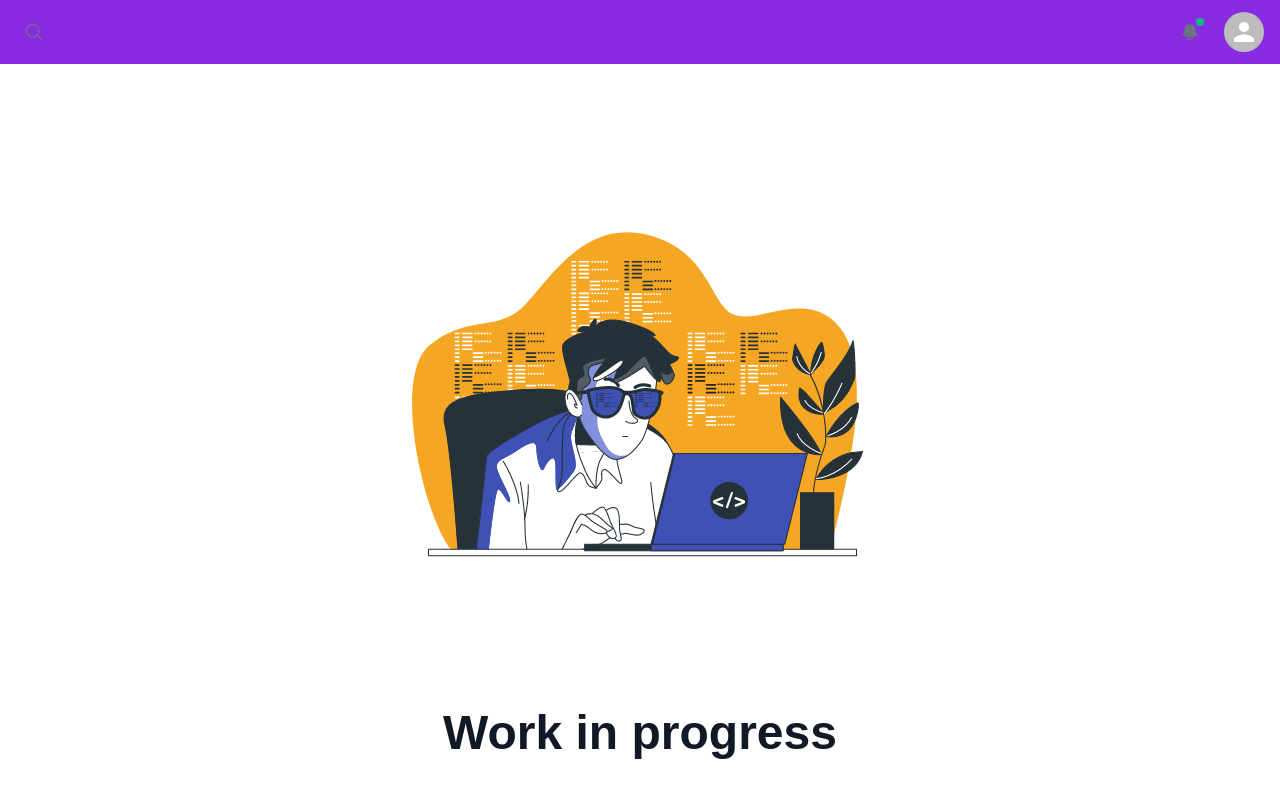
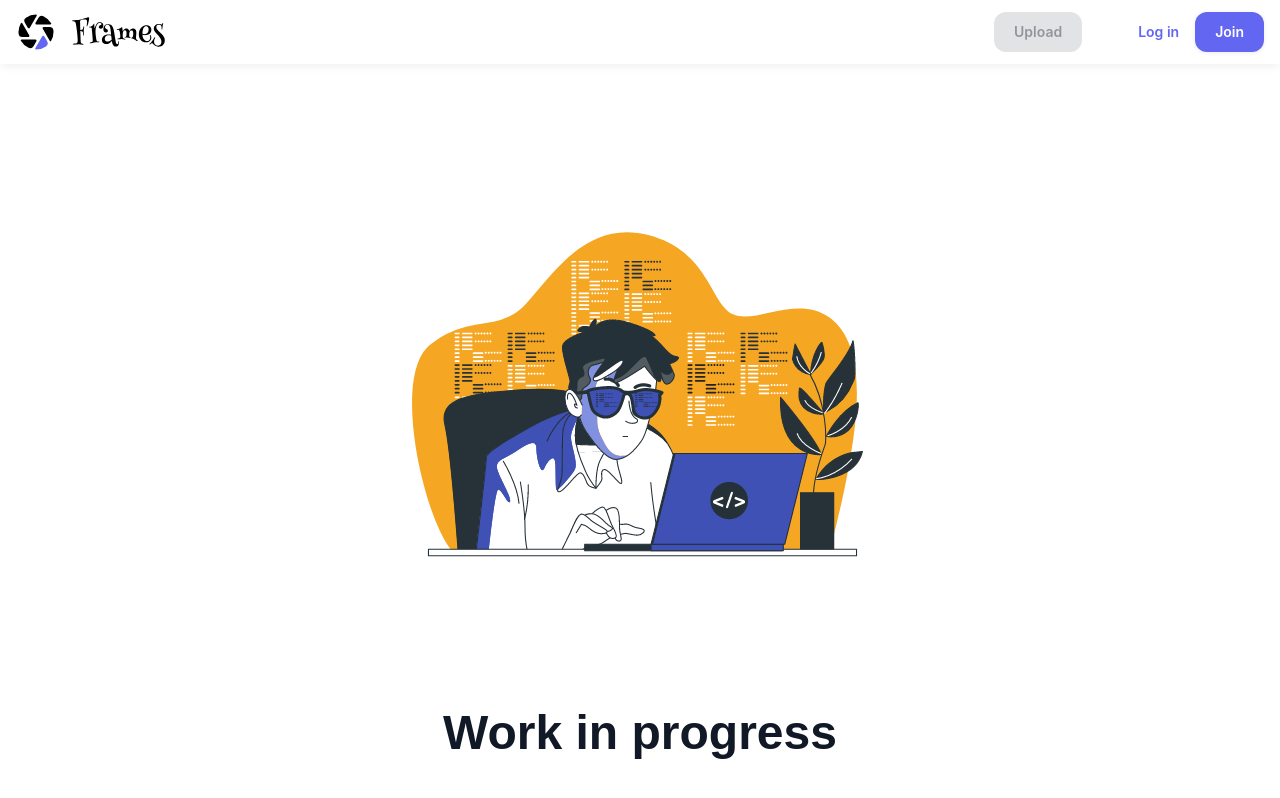
Before and after one commit to ASHISH-RATHORE/frames, a Next.js app: page / in a window 1280 px wide. Built offline with nearby package versions, Linux system fonts and the light colour scheme.

Commit message:
css chanegs and added app header

```diff
--- a/src/Navigation/top-nav.js
+++ b/src/Navigation/top-nav.js
@@ -1,19 +1,32 @@
-import BellIcon from '@heroicons/react/24/solid/BellIcon';
-import UsersIcon from '@heroicons/react/24/solid/UsersIcon';
-import Bars3Icon from '@heroicons/react/24/solid/Bars3Icon';
-import MagnifyingGlassIcon from '@heroicons/react/24/solid/MagnifyingGlassIcon';
+import BellIcon from "@heroicons/react/24/solid/BellIcon";
+import UsersIcon from "@heroicons/react/24/solid/UsersIcon";
+import Bars3Icon from "@heroicons/react/24/solid/Bars3Icon";
+import MagnifyingGlassIcon from "@heroicons/react/24/solid/MagnifyingGlassIcon";
 import {
+  AppBar,
   Avatar,
   Badge,
   Box,
+  Button,
+  Divider,
   IconButton,
+  InputBase,
   Stack,
   SvgIcon,
   Tooltip,
-  useMediaQuery
-} from '@mui/material';
-import { alpha } from '@mui/material/styles';
-import { usePopover } from '../hooks/use-popover';
+  Typography,
+  useMediaQuery,
+} from "@mui/material";
+import { alpha } from "@mui/material/styles";
+import { usePopover } from "../hooks/use-popover";
+import AppName from "../assets/auth/app-name.svg";
+import AppLogo from "../assets/auth/login.svg";
+import Image from "next/image";
+import { Logo } from "@/components/custom-logo/logo";
+import Link from "next/link";
+
+import { useTheme } from "@emotion/react";
+import styled from "@emotion/styled";
 // import { AccountPopover } from '../Navigation/account-popover';
 
 const SIDE_NAV_WIDTH = 280;
@@ -23,25 +36,63 @@ export const TopNav = (props) => {
   const { onNavOpen } = props;
   // const lgUp = useMediaQuery((theme) => theme.breakpoints.up('lg'));
   // const accountPopover = usePopover();
+  const Search = styled('div')(({ theme }) => ({
+    position: 'relative',
+    borderRadius: theme.shape.borderRadius,
+    // border:"1px solid ",
+    // borderColor:"theme.palette.primary.main",
+    background:"#f7f7f7",
+    // '&:hover': {
+    //   backgroundColor: alpha(theme.palette.common.white, 0.25),
+    // },
+    marginLeft: 0,
+    width: '100%',
+    [theme.breakpoints.up('sm')]: {
+      marginLeft: theme.spacing(1),
+      width: 'auto',
+    },
+  }));
+
+  const SearchIconWrapper = styled('div')(({ theme }) => ({
+    padding: theme.spacing(0, 2),
+    height: '100%',
+    position: 'absolute',
+    pointerEvents: 'none',
+    display: 'flex',
+    alignItems: 'center',
+    justifyContent: 'center',
+  }));
+
+  const StyledInputBase = styled(InputBase)(({ theme }) => ({
+    color: 'theme.palette.primary.main',
+    '& .MuiInputBase-input': {
+      padding: theme.spacing(1, 1, 1, 0),
+      // vertical padding + font size from searchIcon
+      paddingLeft: `calc(1em + ${theme.spacing(4)})`,
+      transition: theme.transitions.create('width'),
+      width: '100%',
+      [theme.breakpoints.up('md')]: {
+        width: '20ch',
+      },
+    },
+  }));
+
+
+  const theme = useTheme();
 
   return (
     <>
       <Box
         component="header"
-        sx={{
-          backdropFilter: 'blur(6px)',
-          backgroundColor:"blueviolet",
-          position: 'sticky',
-          left: {
-            lg: `${SIDE_NAV_WIDTH}px`
-          },
+        // sx={{ flexGrow: 1}}
+      >
+        <AppBar position="sticky" sx={{
+          background: (theme) => theme.palette.background.default,
+          position: "sticky",
           top: 0,
-          // width: {
-          //   lg: `calc(100% - ${SIDE_NAV_WIDTH}px)`
-          // },
-          zIndex: (theme) => theme.zIndex.appBar
-        }}
-      >
+          zIndex: (theme) => theme.zIndex.appBar,
+        }}>
+
         <Stack
           alignItems="center"
           direction="row"
@@ -49,72 +100,80 @@ export const TopNav = (props) => {
           spacing={2}
           sx={{
             minHeight: TOP_NAV_HEIGHT,
-            px: 2
+            px: 2,
           }}
-        >
+          >
+          <Stack direction="row" spacing={2} sx={{ alignItems: "center" }}>
+            <Box
+              component={Link}
+              href="/"
+              sx={{
+                height: 40,
+                width: 40,
+               display: { xs: 'none', md: 'flex' }
+              }}
+              >
+              <Logo />
+            </Box>
+            <Image src={AppName} alt="Frames" height={30} />
+            <Box>
+          {/* <Search>
+          <SearchIconWrapper>
+          <SearchIcon />
+          </SearchIconWrapper>
+          <StyledInputBase
+          placeholder="Search…"
+          inputProps={{ 'aria-label': 'search' }}
+          />
+          </Search> */}
+        </Box>
+
+          </Stack>
+
+
           <Stack
             alignItems="center"
+            justifyContent="space-evenly"
             direction="row"
-            spacing={2}
-          >
-            {/* {!lgUp && (
-              <IconButton onClick={onNavOpen}>
-                <SvgIcon fontSize="small">
-                  <Bars3Icon />
-                </SvgIcon>
-              </IconButton>
-            )} */}
-            <Tooltip title="Search">
-              <IconButton>
-                <SvgIcon fontSize="small">
-                  <MagnifyingGlassIcon />
-                </SvgIcon>
-              </IconButton>
-            </Tooltip>
-          </Stack>
-          <Stack
-            alignItems="center"
-            direction="row"
-            spacing={2}
-          >
-            <Tooltip title="Contacts">
-              <IconButton>
-                <SvgIcon fontSize="small">
-                  {/* <UsersIcon /> */}
-                </SvgIcon>
-              </IconButton>
-            </Tooltip>
-            <Tooltip title="Notifications">
-              <IconButton>
-                <Badge
-                  badgeContent={4}
-                  color="success"
-                  variant="dot"
+            spacing={5}
+            >
+            <Box sx={{ display: { xs: 'none', md: 'flex' } }}>
+              <Button disabled variant="contained">
+                Upload
+              </Button>
+            </Box>
+
+            <Stack direction="row" >
+              {false ? (
+                <Avatar
+                sx={{
+                  cursor: "pointer",
+                  height: 40,
+                  width: 40,
+                  background: theme.palette.background.app,
+                }}
                 >
-                  <SvgIcon fontSize="small">
-                    <BellIcon />
-                </SvgIcon>
-                </Badge>
-              </IconButton>
-            </Tooltip>
-            <Avatar
-              // onClick={accountPopover.handleOpen}
-              // ref={accountPopover.anchorRef}
-              sx={{
-                cursor: 'pointer',
-                height: 40,
-                width: 40
-              }}
-              src=""
-            />
+                  AR
+                </Avatar>
+              ):(
+                <Box >
+                  <Button component={Link} href="/auth/login">
+                    Log in
+                  </Button>
+                  <Button
+                    component={Link}
+                    href="/auth/register"
+                    variant="contained"
+                    >
+                    Join
+                  </Button>
+                </Box>
+                )}
+            </Stack>
           </Stack>
         </Stack>
+              </AppBar>
       </Box>
-      {/* <AccountPopover */}
-        {/* anchorEl={accountPopover.anchorRef.current} */}
-        {/* open={accountPopover.open} */}
-        {/* onClose={accountPopover.handleClose} */}
-      {/* /> */}
     </>
   );
 };
--- a/src/layouts/AuthLayout.js
+++ b/src/layouts/AuthLayout.js
@@ -67,7 +67,10 @@ const AuthLayout = (props) => {
               width: '100%',
               display:"flex",
               gap:"1em",
-              alignItems:"center"
+              alignItems:"center",
+              // [theme.breakpoints.down('sm')]: {
+              //   background: "rgb(170,176,198)"
+              // },
             }}
           >
             <Box
--- a/src/layouts/DashboardLayout.js
+++ b/src/layouts/DashboardLayout.js
@@ -10,6 +10,7 @@ const LayoutRoot = styled('div')(({ theme }) => ({
   display: 'flex',
   flex: '1 1 auto',
   maxWidth: '100%',
+
 //   [theme.breakpoints.up('lg')]: {
 //     paddingLeft: SIDE_NAV_WIDTH
 //   }
--- a/src/pages/auth/register.js
+++ b/src/pages/auth/register.js
@@ -75,7 +75,7 @@ function Page() {
                   component={NextLink}
                   href="/auth/login"
                   underline="hover"
-                  variant="subtitle2"
+                  variant="subtitle1"
                 >
                   Log in
                 </Link>
@@ -150,7 +150,7 @@ function Page() {
                   type="submit"
                   variant="contained"
                 >
-                  Continue
+                  Join
                 </Button>
 
               </form>
--- a/src/theme/create-palette.js
+++ b/src/theme/create-palette.js
@@ -16,7 +16,8 @@ export function createPalette() {
       default: common.white,
       paper: common.paper,
       black: common.black,
-      app:"linear-gradient(to right top, #6d327c, #485DA6, #00a1ba, #00BF98, #36C486)"
+      app:"linear-gradient(to right top, #6d327c, #485DA6, #00a1ba, #00BF98, #36C486)",
+      offWhite:"rgba(0,0,0,0)",
     },
     divider: '#F2F4F7',
     error,
```
Also changed, not shown: src/assets/auth/app-name.svg (added).
